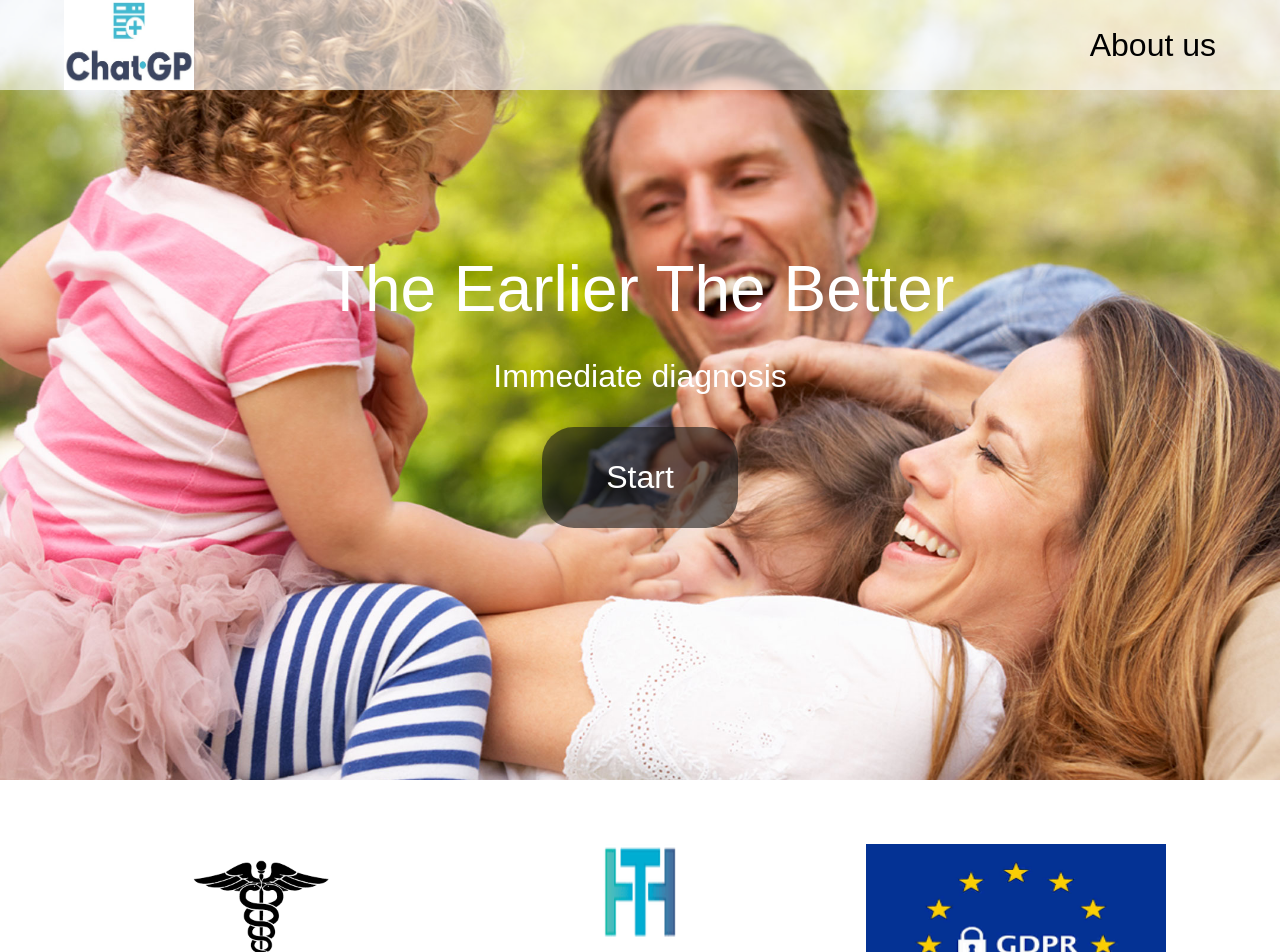
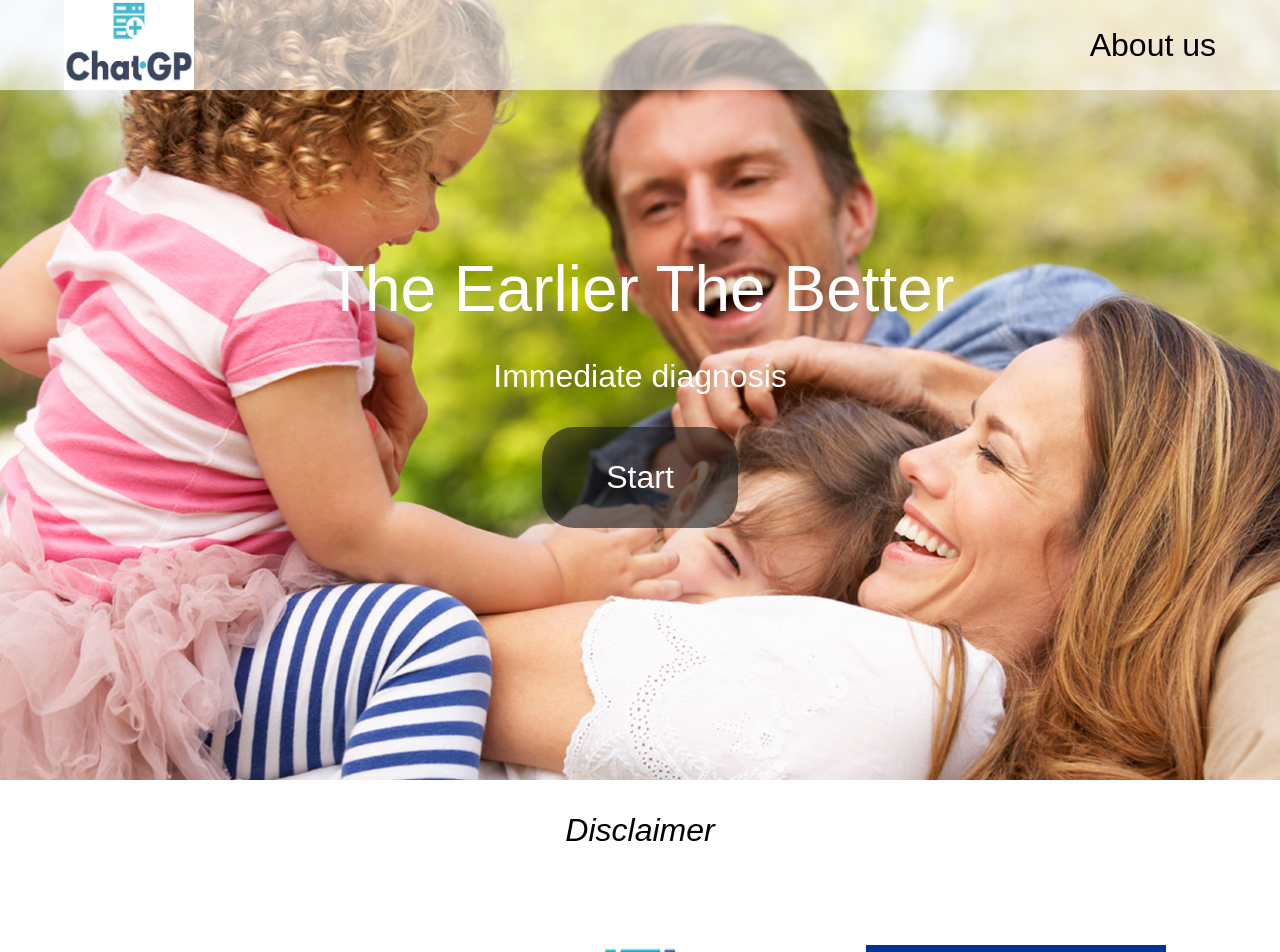
Before and after one commit to MartinFrac/ai-healthcare, a Next.js app: page / in a window 1280 px wide. Shown: the top 952 px of the page. Built offline with nearby package versions, Linux system fonts and the light colour scheme.

Commit message:
added styles, min 5 symptoms, reset, disclaimer, no copying, changed model to array

```diff
--- a/components/ChosenList.js
+++ b/components/ChosenList.js
@@ -31,6 +31,9 @@ const ChosenList = ({ items, submit }) => {
       <div onClick={submit} style={{ marginTop: '1rem', background: 'white', color: 'black', textAlign: 'center', borderRadius: '1rem', cursor: 'pointer' }}>
         Submit
       </div>
+      <div style={{ marginTop: "1rem" }}>
+        You need to provide at least 5 symptoms
+      </div>
     </div>
   );
 };
--- a/components/SearchableList.js
+++ b/components/SearchableList.js
@@ -1,7 +1,7 @@
 import React, { useState } from 'react';
 import styles from "@/styles/Home.module.css";
 
-function SearchableList({ items, setChosenSymptoms }) {
+function SearchableList({ items, chosenSymptoms, setChosenSymptoms }) {
   const [query, setQuery] = useState('');
   const [filteredItems, setFilteredItems] = useState(items);
 
@@ -15,6 +15,7 @@ function SearchableList({ items, setChosenSymptoms }) {
   };
 
   const handleClick = (item) => {
+    if (chosenSymptoms.includes(item)) return;
     setChosenSymptoms(prev => [
       ...prev,
       item
--- a/pages/api/model/index.js
+++ b/pages/api/model/index.js
@@ -1,12 +1,14 @@
 export default async function handler(req, res) {
   const { symptoms } = req.body;
+  let symptomsUnderscore = []
+  symptoms.forEach((s, index) => symptomsUnderscore.push(s.replace(' ', '_')));
   const response = await fetch("http://localhost:5000/api", {
     method: "POST",
     headers: {
       "Content-Type": "application/json",
     },
     body: JSON.stringify({
-      symptoms: symptoms,
+      symptoms: symptomsUnderscore,
     }),
   });
   const data = await response.json();
--- a/pages/index.js
+++ b/pages/index.js
@@ -21,6 +21,8 @@ export default function Home() {
   }, []);
 
   const onSubmit = async () => {
+    console.log(chosenSymptoms);
+    if (chosenSymptoms.length < 5) return;
     fetch("/api/model", {
       method: "POST",
       headers: {
@@ -35,11 +37,23 @@ export default function Home() {
       .catch((error) => console.log(error));
   };
 
+  const reset = () => {
+    setChosenSymptoms([])
+    setResponse("");
+  }
+
   const Content = () => {
     if (response) {
       return (
         <Card>
-          <div style={{ width: '300px' }}>{response}</div>
+          <div style={{ display: "flex", flexDirection: "column", justifyContent: "center", gap: "1rem" }}>
+            <div style={{ width: "500px" }}>
+              {response.map((item, index) => (
+                <div key={index}>{item}</div>
+              ))}
+            </div>
+            <div onClick={reset} style={{ background: "white", color: "black", textAlign: "center", borderRadius: "1rem", cursor: "pointer" }}>Reset</div>
+          </div>
         </Card>
       );
     }
@@ -49,6 +63,7 @@ export default function Home() {
           <Card>
             <SearchableList
               items={symptoms}
+              chosenSymptoms={chosenSymptoms}
               setChosenSymptoms={setChosenSymptoms}
             />
           </Card>
@@ -84,6 +99,9 @@ export default function Home() {
       <main className={styles.main}>
         <Content></Content>
       </main>
+      <div className={styles.disclaimer}>
+        Disclaimer
+      </div>
       <Diagrams />
       <Footer />
     </>
--- a/styles/Home.module.css
+++ b/styles/Home.module.css
@@ -2,6 +2,12 @@
   background-color: rgba(255, 255, 255, 0.6);
   position: fixed;
   top: 0;
+}
+
+.disclaimer {
+  text-align: center;
+  padding: 1rem;
+  font-style: italic;
 }
 
 .cards {
```
